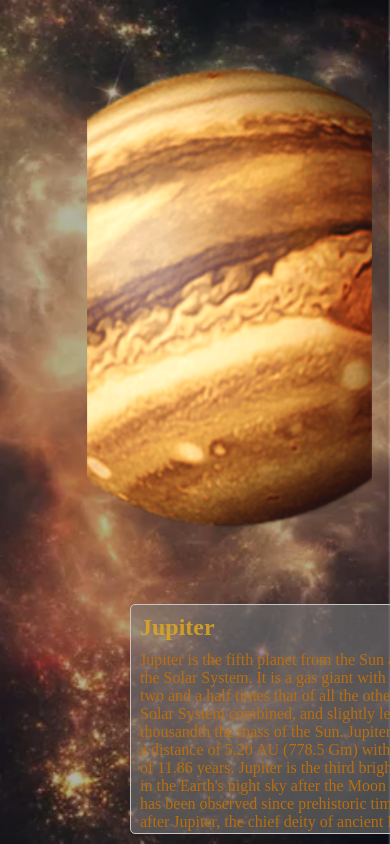
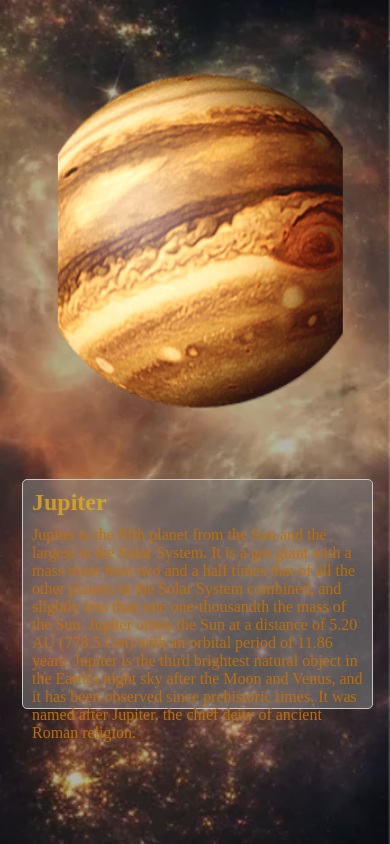
Before and after one commit to younes-damouna/fsw-week1-project1, a plain HTML site: page Marc-Jupiter/index.html in a window 390 px wide. Drawn offline with Linux system fonts and the light colour scheme.

Commit message:
Add media queries for jupiter's file

```diff
--- a/Marc-Jupiter/index.html
+++ b/Marc-Jupiter/index.html
@@ -13,8 +13,10 @@
       <img class="background" src="./images/space-4.webp" alt="space">
       <img class="foreground" src="./images/jupiter.png" alt="jupiter">
       <section class="info">
-        <h1>Jupiter</h1>
-        <p>Jupiter is the fifth planet from the Sun and the largest in the Solar System. It is a gas giant with a mass more than two and a half times that of all the other planets in the Solar System combined, and slightly less than one one-thousandth the mass of the Sun. Jupiter orbits the Sun at a distance of 5.20 AU (778.5 Gm) with an orbital period of 11.86 years. Jupiter is the third brightest natural object in the Earth's night sky after the Moon and Venus, and it has been observed since prehistoric times. It was named after Jupiter, the chief deity of ancient Roman religion.</p>
+        <div class="info-box">
+          <h1>Jupiter</h1>
+          <p>Jupiter is the fifth planet from the Sun and the largest in the Solar System. It is a gas giant with a mass more than two and a half times that of all the other planets in the Solar System combined, and slightly less than one one-thousandth the mass of the Sun. Jupiter orbits the Sun at a distance of 5.20 AU (778.5 Gm) with an orbital period of 11.86 years. Jupiter is the third brightest natural object in the Earth's night sky after the Moon and Venus, and it has been observed since prehistoric times. It was named after Jupiter, the chief deity of ancient Roman religion.</p>
+        </div>
       </section>
     </header>
   </div>
--- a/Marc-Jupiter/styles.css
+++ b/Marc-Jupiter/styles.css
@@ -46,10 +46,11 @@ header{
 
 .info{
   position: absolute;
-  bottom: 10px;
+  bottom: 40px;
   left: 130px;
-  height: 100%;
-  width: 100%;
+}
+
+.info-box{
   max-height: 230px;
   padding: 9px;
   max-width: 550px;
@@ -66,3 +67,32 @@ header{
 .info p{
   color: rgb(187, 111, 12);
 }
+
+@media (max-width: 710px){
+  .info{
+    left: 22px;
+    max-width: 90%;
+  }
+  .info-box{
+    height: 230px;
+  }
+  .foreground{
+    height: 73%;
+    width: 100%;
+    top: -75px;
+    right: -7px;
+    /* filter: brightness(1.1); */
+    transform: translateZ(-3px) scale(0.95);
+  }
+}
+
+@media (max-width: 430px){
+  .foreground{
+    top: -120px;
+    transform: translateZ(-3px) scale(0.95);
+  }
+  .info{
+    bottom: 90px;
+    height: 275px;
+  }
+}
```
